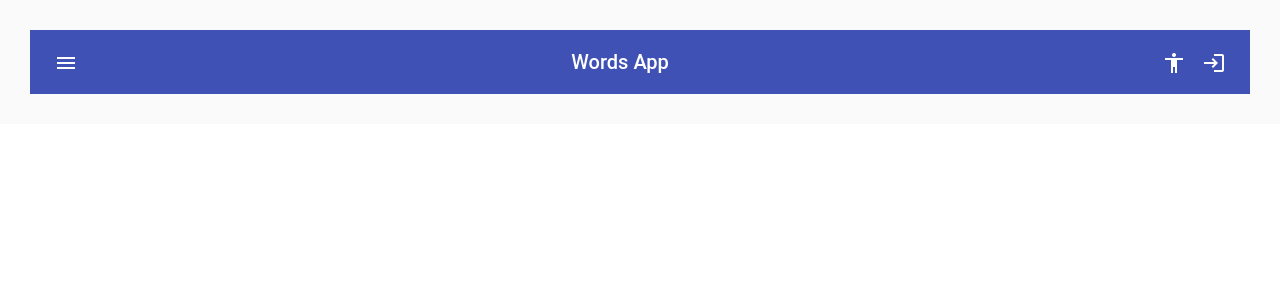
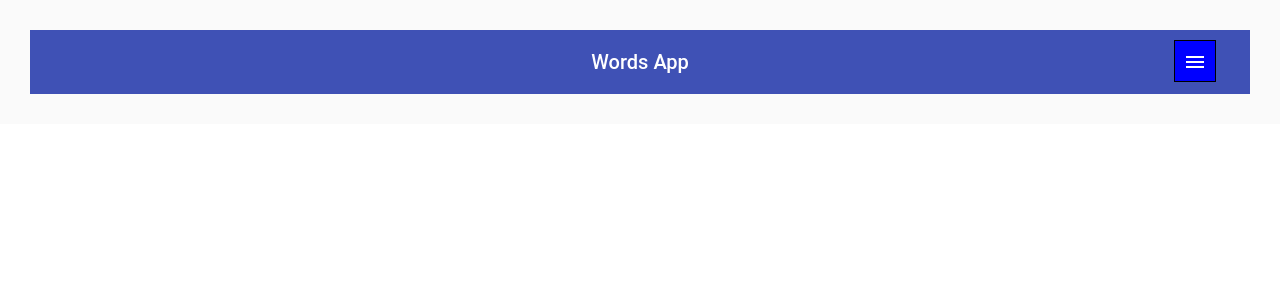
Before and after one commit to MartunykE/WordsLearningApp, an Angular app in the folder Clients/WordsLearnignApp.Website/website/: page /Account in a window 1280 px wide. Shown: the top 300 px of the page. Built offline with nearby package versions, Linux system fonts and the light colour scheme.

Commit message:
change logic of sorting in words component

```diff
--- a/Clients/WordsLearnignApp.Website/website/src/app/UserModule/Words/words.component.html
+++ b/Clients/WordsLearnignApp.Website/website/src/app/UserModule/Words/words.component.html
@@ -2,7 +2,7 @@
 
 <div>
     <mat-button-toggle (click)="sortByAsc()"> A-Z </mat-button-toggle>
-    <mat-button-toggle (click)="sortWords()"> Z-A </mat-button-toggle>
+    <mat-button-toggle (click)="sortByDesc()"> Z-A </mat-button-toggle>
 </div>
 
 <table mat-table [dataSource]="displayedWords">
@@ -39,12 +39,7 @@
     <tr mat-row *matRowDef="let word; columns: displayColumns"></tr>
 
 </table>
-<!-- <mat-paginator
-     [length]="10"
-     [pageSize]="5"
-        (page)="pageEvent = $event" (click)="getWordsPage()">
 
-    </mat-paginator> -->
 <div class="paginator">
     <div class="page-button" *ngFor="let word of words; index as i;">
         <button (click)="getWordsForPage(i)"> {{i}} </button>
--- a/Clients/WordsLearnignApp.Website/website/src/app/UserModule/Words/words.component.ts
+++ b/Clients/WordsLearnignApp.Website/website/src/app/UserModule/Words/words.component.ts
@@ -53,7 +53,6 @@ export class WordsComponent {
     getWordsForPage(pageIndex) {
         this.currentPageIndex = pageIndex;
         let start = pageIndex * this.pageSize;
-        console.log(start + " start");
         let end = start + this.pageSize;
         this.displayedWords = this.words.slice(start, end);
     }
@@ -66,38 +65,16 @@ export class WordsComponent {
     onChangedWord(word: Word) {
         this.editEnabled = false;
         this.wordInEditing = null;
-        this.words.forEach(element => {
-            console.log(element.name);
-        });
-
         this.wordsService.updateWord(word);
     }
 
-    sortByAsc() {
+    sortWords(compareCondition, equalCondition) {
+        this.words.sort((firstWord, secondWord) => {
 
-        this.words.sort((a, b) => {
-
-            if (a.name > b.name) {
+            if (compareCondition(firstWord, secondWord)) {
                 return 1;
             }
-            else if (a.name === b.name) {
-                return 0;
-            }
-            else {
-                return -1;
-            }
-
-        });
-        this.getWordsForPage(this.currentPageIndex);
-
-    }
-    sortWords() {
-        this.words.sort((a, b) => {
-
-            if (a.name < b.name) {
-                return 1;
-            }
-            else if (a.name === b.name) {
+            else if (equalCondition(firstWord, secondWord)) {
                 return 0;
             }
             else {
@@ -108,4 +85,18 @@ export class WordsComponent {
         this.getWordsForPage(this.currentPageIndex);
     }
 
+    sortByAsc() {
+        this.sortWords(
+            ((a: Word, b: Word) => { return a.name > b.name }),
+            ((a: Word, b: Word) => { return a.name == b.name })
+        );
+
+    }
+    sortByDesc() {
+        this.sortWords(
+            ((a: Word, b: Word) => { return a.name < b.name }),
+            ((a: Word, b: Word) => { return a.name == b.name })
+        );
+    }
+
 }
--- a/Clients/WordsLearnignApp.Website/website/src/app/layout/layout.component.css
+++ b/Clients/WordsLearnignApp.Website/website/src/app/layout/layout.component.css
@@ -17,3 +17,10 @@
   .app-name{
       content: center;
   }
+  .menu{
+    position: absolute;
+    right: 5%;
+    top: 5%;
+    border: 1px solid black;
+    background-color: blue;
+  }
--- a/Clients/WordsLearnignApp.Website/website/src/app/layout/layout.component.html
+++ b/Clients/WordsLearnignApp.Website/website/src/app/layout/layout.component.html
@@ -1,27 +1,17 @@
 <mat-toolbar color="primary">
   <mat-toolbar-row>
 
-    <button mat-icon-button>
-      <mat-icon>menu</mat-icon>
-    </button>
 
     <span class="example-spacer"></span>
     <span class="app-name"> Words App </span>
     <span class="example-spacer"></span>
-    <layout-menu ></layout-menu>
-    <!-- <button routerLink="Account/Register" mat-icon-button>
-      <mat-icon>accessibility</mat-icon>
-    </button>
+    <div class="menu" color="primary">
+      <button (click)="menuClicked = !menuClicked " mat-icon-button>
+        <mat-icon>menu</mat-icon>
+      </button>
+      <layout-menu *ngIf="menuClicked"></layout-menu>
+    </div>
 
-    <button *ngIf="!user" routerLink="Account/Login" mat-icon-button>
-      <mat-icon> login </mat-icon>
-    </button>
-    <button *ngIf="user" (click)="logout()" mat-icon-button>
-      <mat-icon> exit_to_app </mat-icon>
-    </button>
-    <button *ngIf="user" routerLink="User/{{user.id}}/Edit">
-      <mat-icon> settings </mat-icon>
-    </button> -->
   </mat-toolbar-row>
 </mat-toolbar>
 
--- a/Clients/WordsLearnignApp.Website/website/src/app/layout/layout.component.ts
+++ b/Clients/WordsLearnignApp.Website/website/src/app/layout/layout.component.ts
@@ -11,13 +11,9 @@ import {  LayoutMenuComponent} from "../layout/layoutMenu/layoutMenu.component";
     styleUrls: ['./layout.component.css']
 })
 export class LayoutComponent {
-    @Output() user: User;
 
-    constructor(private accountService: AccountService, private router:Router){
-        this.accountService.currentUser.subscribe(currentUser=>{
-            this.user = currentUser
-        });
-    }
+    menuClicked: boolean = false;
+
 
     // logout(){
     //     this.accountService.logout();
--- a/Clients/WordsLearnignApp.Website/website/src/app/layout/layoutMenu/layoutMenu.component.html
+++ b/Clients/WordsLearnignApp.Website/website/src/app/layout/layoutMenu/layoutMenu.component.html
@@ -1,13 +1,20 @@
-    <button routerLink="Account/Register" mat-icon-button>
+<div>
+  <button routerLink="Account/Register" mat-icon-button>
     <mat-icon>accessibility</mat-icon>
   </button>
-
+</div>
+<div>
   <button *ngIf="!user" routerLink="Account/Login" mat-icon-button>
     <mat-icon> login </mat-icon>
   </button>
+</div>
+<div>
   <button *ngIf="user" (click)="logout()" mat-icon-button>
     <mat-icon> exit_to_app </mat-icon>
   </button>
+</div>
+<div>
   <button *ngIf="user" routerLink="User/{{user.id}}/Edit">
     <mat-icon> settings </mat-icon>
   </button>
+</div>
--- a/Clients/WordsLearnignApp.Website/website/src/app/layout/layoutMenu/layoutMenu.component.ts
+++ b/Clients/WordsLearnignApp.Website/website/src/app/layout/layoutMenu/layoutMenu.component.ts
@@ -11,9 +11,13 @@ import { AccountService } from 'src/app/Services/account.service';
 })
 export class LayoutMenuComponent{
 
-    @Input() user:User;
+    user: User;
 
-    constructor(private accountService: AccountService, private router: Router){}
+    constructor(private accountService: AccountService, private router:Router){
+        this.accountService.currentUser.subscribe(currentUser=>{
+            this.user = currentUser
+        });
+    }
 
     ngOnInit(){
 
```
